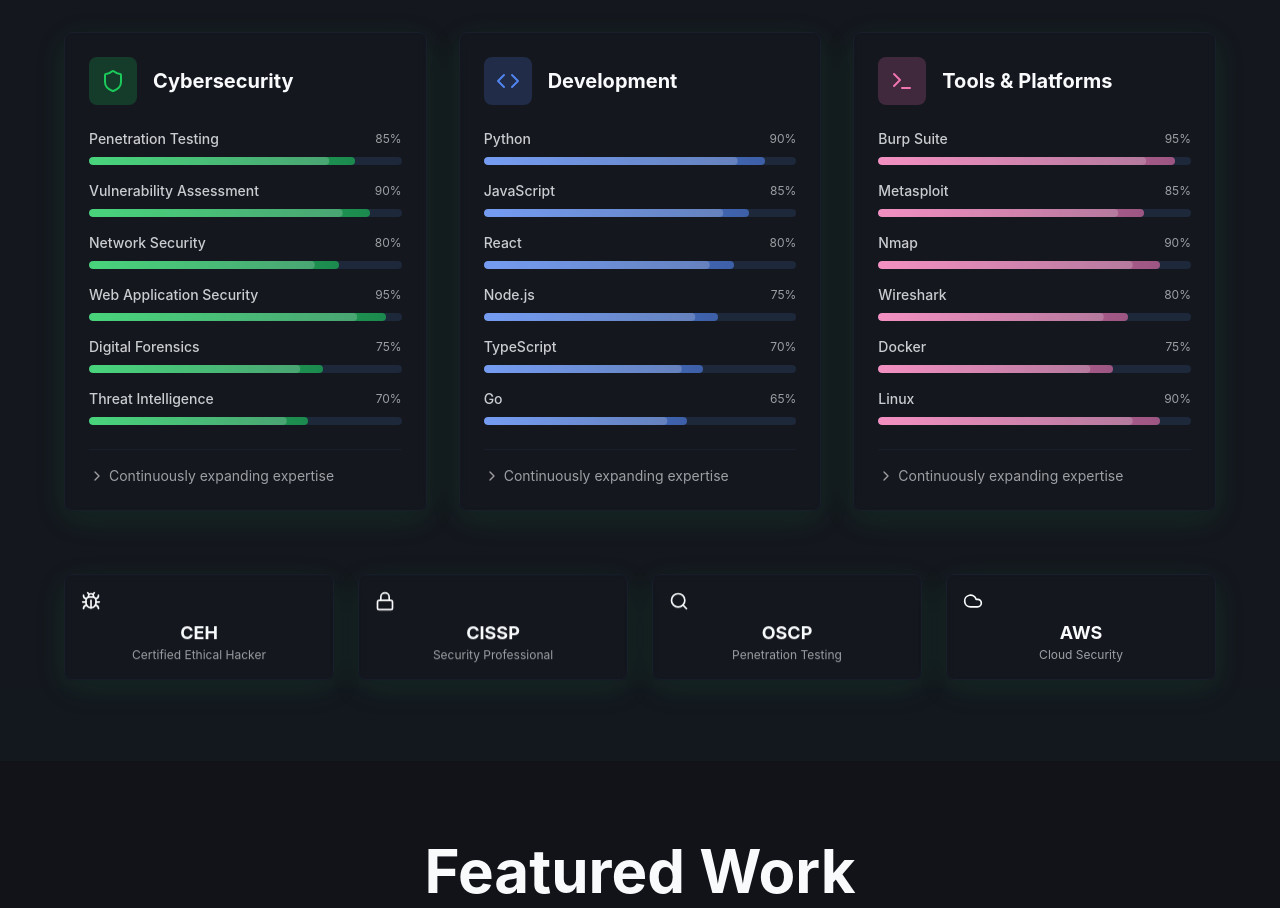
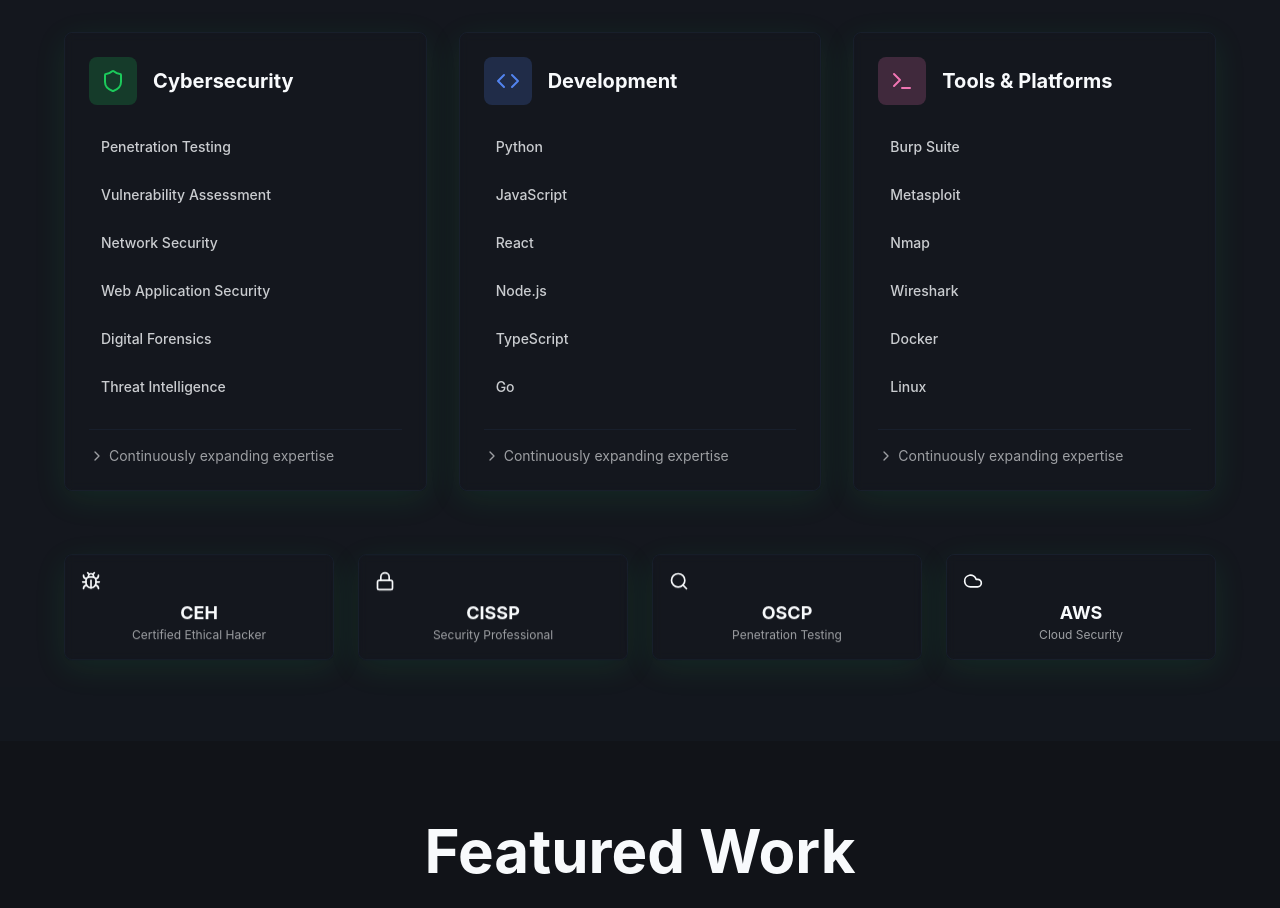
Before and after one commit to nayan2723/cybersecurity-portfolio, a React (Vite) app: page / in a window 1280 px wide. Shown: the part 1600-2508 px from the top of the page. Built offline with nearby package versions, Linux system fonts and the light colour scheme.

Commit message:
Remove progress bars from skills
Removed percentages and progress bars from the technical arsenal section, displaying only the skill names.
-edited src/components/TechnicalArsenal.tsx

```diff
--- a/src/components/EnhancedSkills.tsx
+++ b/src/components/EnhancedSkills.tsx
@@ -1,6 +1,5 @@
-import { useRef, useEffect } from 'react';
+import { useRef } from 'react';
 import { motion, useInView } from 'framer-motion';
-import { gsap } from 'gsap';
 import {
   Shield,
   Code,
@@ -18,7 +17,6 @@ import {
 const EnhancedSkills = () => {
   const containerRef = useRef(null);
   const isInView = useInView(containerRef, { once: true });
-  const progressRefs = useRef<(HTMLDivElement | null)[]>([]);
 
   const skillCategories = [
     {
@@ -61,30 +59,6 @@ const EnhancedSkills = () => {
       ]
     }
   ];
-
-  useEffect(() => {
-    if (isInView) {
-      progressRefs.current.forEach((ref, index) => {
-        if (ref) {
-          const skillIndex = Math.floor(index / skillCategories.length);
-          const categoryIndex = index % skillCategories.length;
-          const skill = skillCategories[categoryIndex]?.skills[skillIndex];
-
-          if (skill) {
-            gsap.fromTo(ref,
-              { width: '0%' },
-              {
-                width: `${skill.level}%`,
-                duration: 1.5,
-                delay: index * 0.1,
-                ease: "power2.out"
-              }
-            );
-          }
-        }
-      });
-    }
-  }, [isInView]);
 
   const containerVariants = {
     hidden: { opacity: 0 },
@@ -180,47 +154,18 @@ const EnhancedSkills = () => {
                   <h3 className="text-xl font-bold">{category.title}</h3>
                 </div>
 
-                <div className="space-y-4">
-                  {category.skills.map((skill, skillIndex) => {
-                    const progressIndex = skillIndex * skillCategories.length + categoryIndex;
-                    return (
+                <div className="space-y-3">
+                  {category.skills.map((skill, skillIndex) => (
                     <motion.div
                       key={skill.name}
                       className="group/skill"
                       whileHover={{ scale: 1.02 }}
                     >
-                        <div className="flex justify-between items-center mb-2">
-                          <span className="text-sm font-medium text-foreground/80 group-hover/skill:text-primary transition-colors">
+                      <span className="text-sm font-medium text-foreground/80 group-hover/skill:text-primary transition-colors block py-2 px-3 rounded-lg hover:bg-muted/50">
                         {skill.name}
                       </span>
-                          <span className="text-xs text-foreground/60">
-                            {skill.level}%
-                          </span>
-                        </div>
-                        <div className="h-2 bg-muted rounded-full overflow-hidden">
-                          <div
-                            ref={(el) => progressRefs.current[progressIndex] = el}
-                            className={`h-full rounded-full relative ${
-                              category.color === 'cyber-green' ? 'bg-gradient-to-r from-cyber-green to-cyber-green/60' :
-                              category.color === 'cyber-blue' ? 'bg-gradient-to-r from-cyber-blue to-cyber-blue/60' :
-                              'bg-gradient-to-r from-cyber-pink to-cyber-pink/60'
-                            }`}
-                            style={{ width: '0%' }}
-                          >
-                            <motion.div
-                              className="absolute inset-0 bg-white/20 rounded-full"
-                              animate={{ x: ['-100%', '100%'] }}
-                              transition={{
-                                duration: 2,
-                                repeat: Infinity,
-                                ease: "linear"
-                              }}
-                            />
-                          </div>
-                        </div>
                     </motion.div>
-                    );
-                  })}
+                  ))}
                 </div>
 
                 <motion.div
```
Lines whose indentation alone changed are shown as unchanged.
